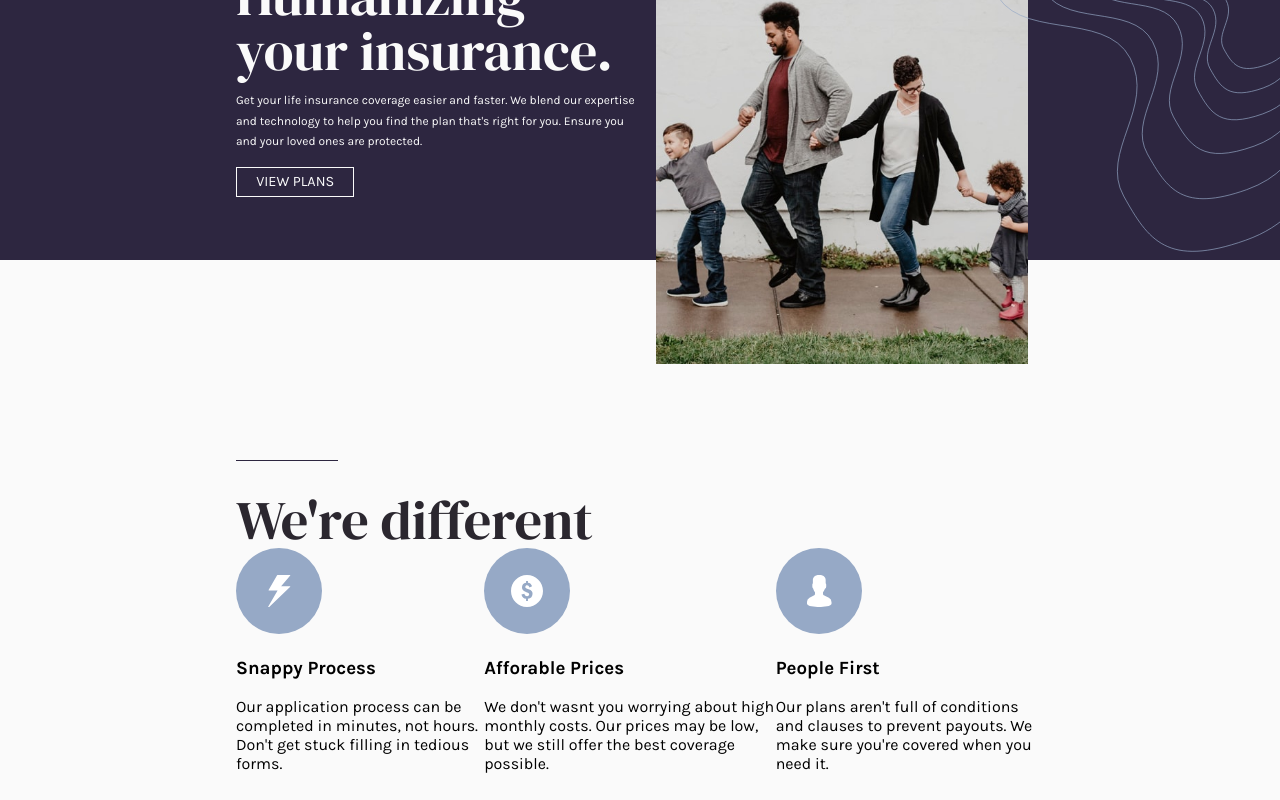
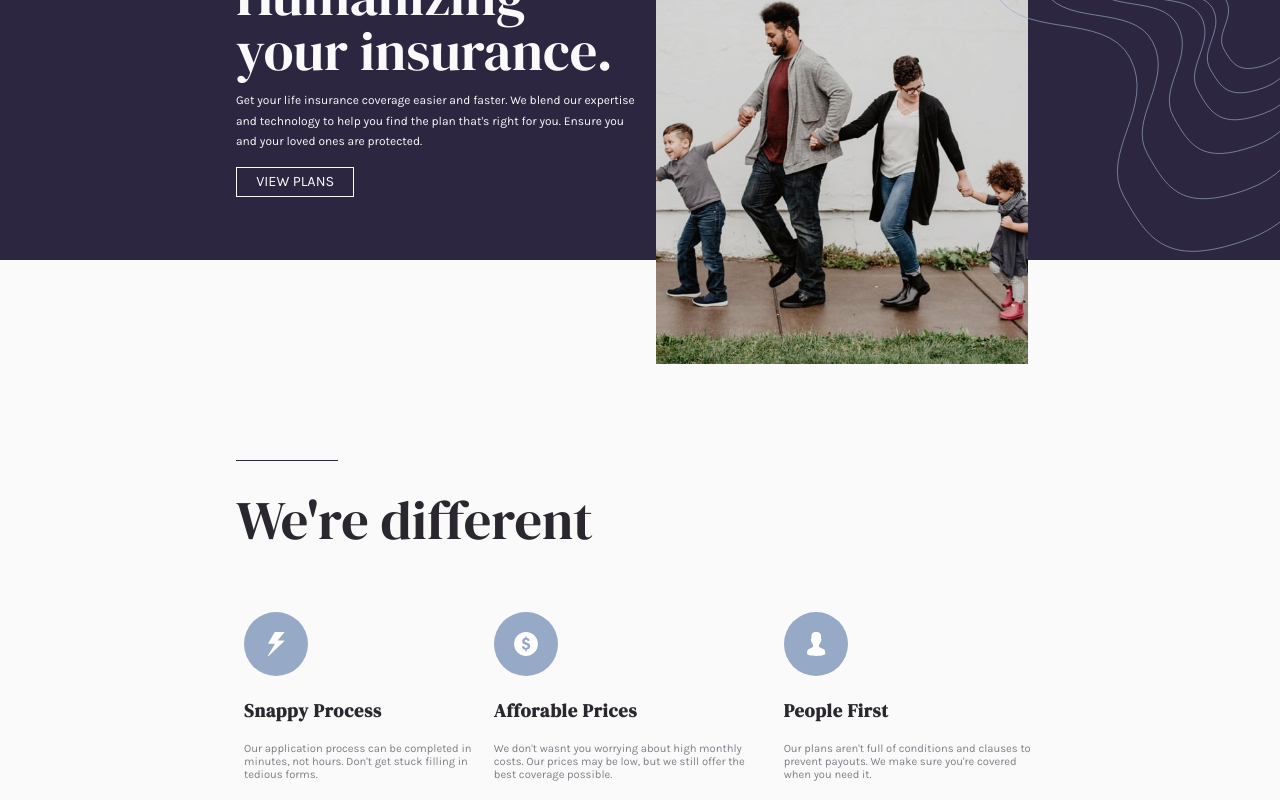
Before and after one commit to ArizonaMangoJuice/insure-landing, a React (Create React App) app: page / in a window 1280 px wide. Shown: the part 206-1006 px from the top of the page. Built offline with nearby package versions, Linux system fonts and the light colour scheme.

Commit message:
added the Info styling and icons props to reason

```diff
--- a/src/components/Info/Info.css
+++ b/src/components/Info/Info.css
@@ -14,4 +14,23 @@
     display: flex;
     flex-direction: row;
     flex-wrap: nowrap;
+    margin-top: 7vh;
 }
+
+.image-background{
+    height: 8vh;
+}
+
+.reason{
+    padding: 1vh 1.5vh 1vh 1vh;
+}
+
+.reason-title{
+    font-size: 2.3vh;
+    letter-spacing: .1vh;
+    font-weight: 600;
+}
+
+.reason-p{
+    font-size: 1.4vh;
+}
--- a/src/components/Reason/Reason.js
+++ b/src/components/Reason/Reason.js
@@ -3,11 +3,9 @@ import React from 'react';
 const Reason = ({title, description, icon}) => {
     return (
         <div className='reason'>
-            <div className='image-background'>
-                <img src={icon} />
-            </div>
-            <h3>{title}</h3>
-            <p>{description}</p>
+            <img className='image-background' src={icon} />
+            <h3 className='heading-font reason-title very-dark-violet'>{title}</h3>
+            <p className='reason-p dark-grayish-violet'>{description}</p>
         </div>
     )
 }
--- a/src/index.css
+++ b/src/index.css
@@ -47,3 +47,7 @@ body {
 .dark-violet{
   color: hsl(256, 26%, 20%) !important;
 }
+
+.dark-grayish-violet{
+  color: hsl(273, 4%, 51%) !important;
+}
```
